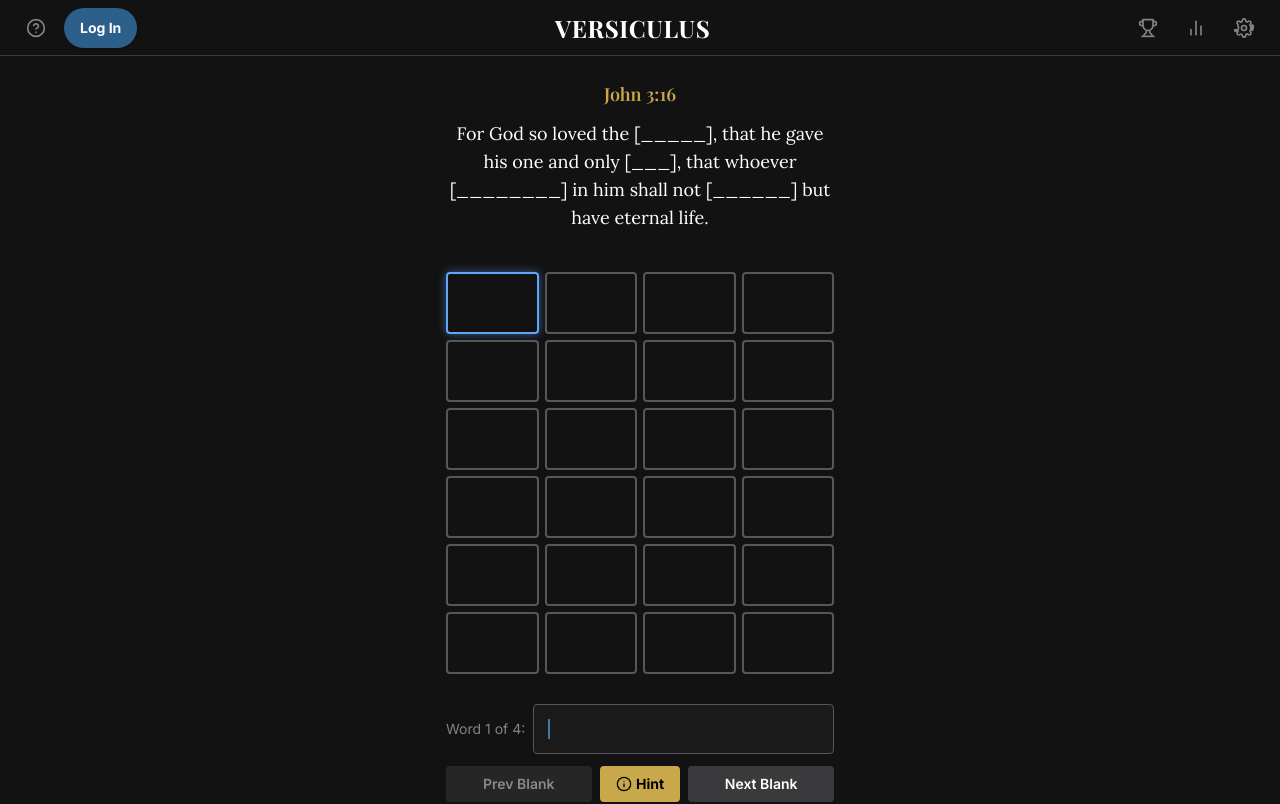
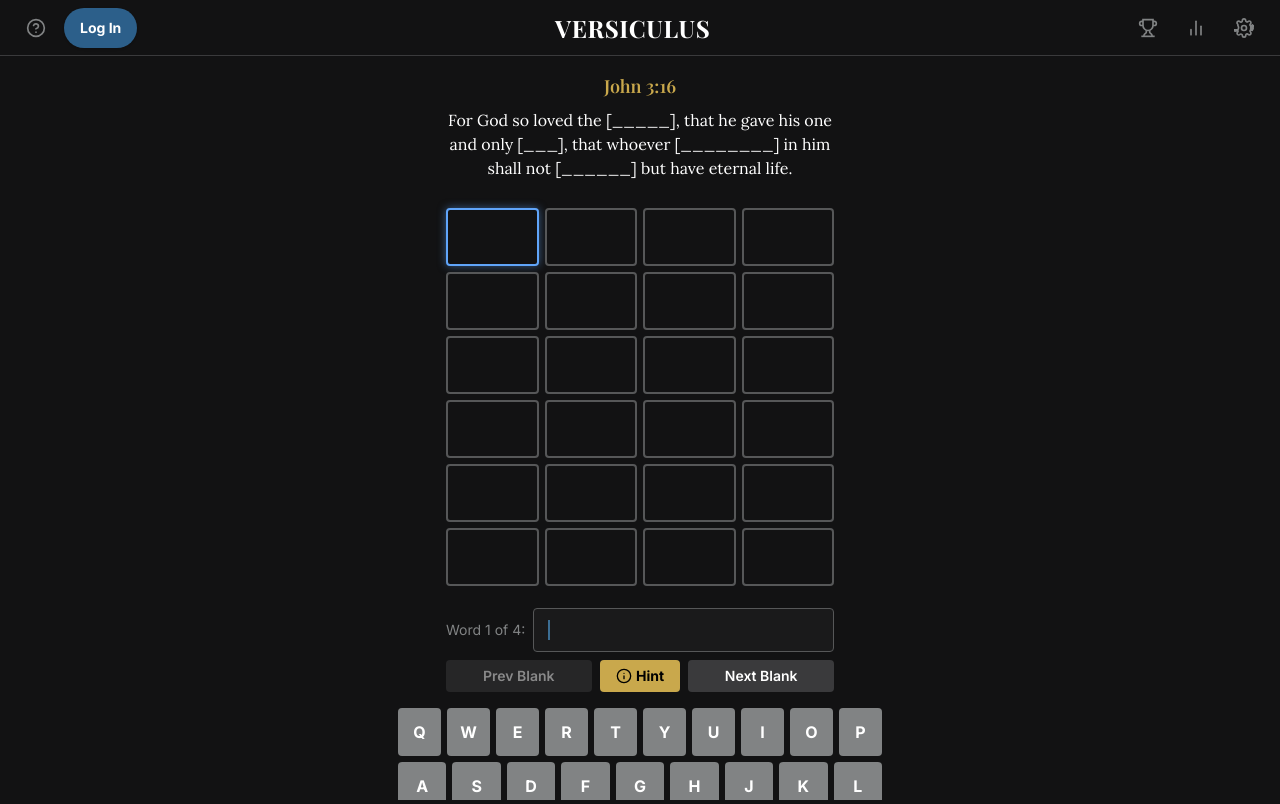
Before and after one commit to YapBingYen/Versiculus, a Next.js app in the folder frontend/: page /play in a window 1280 px wide. Shown: the top 804 px of the page. Built offline with nearby package versions, Linux system fonts and the light colour scheme; no server answers.

Commit message:
UI fit-to-screen + expand verse pool to 100

```diff
--- a/frontend/app/play/page.tsx
+++ b/frontend/app/play/page.tsx
@@ -198,7 +198,7 @@ function GameCore({
   };
 
   return (
-    <main className="min-h-screen bg-[#121213] text-white flex flex-col">
+    <main className="h-[100dvh] bg-[#121213] text-white flex flex-col overflow-hidden">
       <Header
         onOpenHelp={() => setIsHelpOpen(true)}
         onOpenStats={() => setIsStatsOpen(true)}
@@ -209,7 +209,7 @@ function GameCore({
         onLogout={handleLogout}
       />
 
-      <div className={`flex-1 flex flex-col overflow-y-auto pb-8 transition-opacity duration-300 ${isLoaded ? 'opacity-100' : 'opacity-0'}`}>
+      <div className={`flex-1 min-h-0 flex flex-col overflow-hidden transition-opacity duration-300 ${isLoaded ? 'opacity-100' : 'opacity-0'}`}>
         <VerseHeader verse={verse} />
 
         <GameGrid
--- a/frontend/components/game/GameGrid.tsx
+++ b/frontend/components/game/GameGrid.tsx
@@ -53,7 +53,7 @@ export function GameGrid({
   });
 
   return (
-    <div className="w-full max-w-[420px] mx-auto p-4 flex flex-col items-center justify-center">
+    <div className="w-full max-w-[420px] mx-auto px-4 py-2 sm:py-3 flex flex-col items-center justify-center">
       {rows.map((row, i) => (
         <GameRow
           key={i}
--- a/frontend/components/game/GameRow.tsx
+++ b/frontend/components/game/GameRow.tsx
@@ -29,7 +29,7 @@ export function GameRow({
   }
 
   return (
-    <div className={`flex gap-1.5 justify-center w-full mb-1.5`}>
+    <div className={`flex gap-1 sm:gap-1.5 justify-center w-full mb-1 sm:mb-1.5`}>
       {paddedWords.map((word, i) => (
         <GameTile
           key={i}
--- a/frontend/components/game/GameTile.tsx
+++ b/frontend/components/game/GameTile.tsx
@@ -59,8 +59,8 @@ export function GameTile({ word, state, animationDelay = 0, isActive = false }:
     <div
       className={`
         relative flex items-center justify-center
-        flex-1 min-w-[52px] sm:min-w-[62px] h-[52px] sm:h-[62px] px-1 sm:px-2
-        border-2 rounded font-inter font-bold text-xs sm:text-sm md:text-base
+        flex-1 min-w-[44px] sm:min-w-[52px] h-[44px] sm:h-[52px] md:h-[58px] px-1 sm:px-2
+        border-2 rounded font-inter font-bold text-[11px] sm:text-sm md:text-base
         transition-all duration-100 uppercase select-none overflow-hidden
         ${getColors()}
         ${isActive ? 'border-blue-400 shadow-[0_0_8px_rgba(96,165,250,0.5)]' : ''}
--- a/frontend/components/game/VerseHeader.tsx
+++ b/frontend/components/game/VerseHeader.tsx
@@ -7,11 +7,11 @@ interface VerseHeaderProps {
 
 export function VerseHeader({ verse }: VerseHeaderProps) {
   return (
-    <div className="w-full max-w-[420px] mx-auto px-4 py-6 text-center">
-      <h2 className="font-playfair text-[#C9A84C] font-semibold text-lg mb-3">
+    <div className="w-full max-w-[420px] mx-auto px-4 py-3 sm:py-4 text-center">
+      <h2 className="font-playfair text-[#C9A84C] font-semibold text-base sm:text-lg mb-2">
         {verse.reference}
       </h2>
-      <p className="font-lora text-white text-base sm:text-lg leading-relaxed">
+      <p className="font-lora text-white text-sm sm:text-base leading-relaxed">
         {verse.maskedText}
       </p>
     </div>
--- a/frontend/components/input/Keyboard.tsx
+++ b/frontend/components/input/Keyboard.tsx
@@ -55,16 +55,16 @@ export function Keyboard({
   };
 
   return (
-    <div className="w-full max-w-[500px] mx-auto mt-4 px-2 flex flex-col gap-2 select-none animate-fade-in pb-4">
+    <div className="w-full max-w-[500px] mx-auto mt-2 px-2 flex flex-col gap-1.5 select-none animate-fade-in pb-2">
       {ROWS.map((row, i) => (
-        <div key={i} className="flex justify-center gap-1 sm:gap-2">
+        <div key={i} className="flex justify-center gap-1 sm:gap-1.5">
           {row.map(key => (
             <button
               key={key}
               onClick={() => handleKeyClick(key)}
               disabled={disabled}
               className={`
-                flex items-center justify-center rounded font-inter font-bold text-sm sm:text-base h-12 sm:h-14
+                flex items-center justify-center rounded font-inter font-bold text-sm sm:text-base h-10 sm:h-12
                 transition-colors ${key === 'ENTER' || key === 'BACKSPACE' ? 'flex-[1.5]' : 'flex-1'}
                 ${getKeyStyle(key)}
                 ${disabled ? 'opacity-50 cursor-not-allowed' : 'cursor-pointer active:scale-95'}
--- a/frontend/components/input/WordInput.tsx
+++ b/frontend/components/input/WordInput.tsx
@@ -60,12 +60,12 @@ export function WordInput({
   if (disabled) return null;
 
   return (
-    <div className="w-full max-w-[420px] mx-auto mt-2 px-4 flex flex-col items-center gap-3">
+    <div className="w-full max-w-[420px] mx-auto mt-1 px-4 flex flex-col items-center gap-2">
       <div className="flex w-full items-center gap-2">
         <span className="text-[#818384] font-inter text-sm whitespace-nowrap">
           Word {activeBlankIndex + 1} of {blankCount}:
         </span>
-        <div className="flex-1 bg-[#1A1A1B] border border-[#565758] rounded p-3 text-white font-inter text-lg h-[50px] flex items-center uppercase tracking-wider relative overflow-hidden">
+        <div className="flex-1 bg-[#1A1A1B] border border-[#565758] rounded px-3 py-2 text-white font-inter text-base sm:text-lg h-[44px] flex items-center uppercase tracking-wider relative overflow-hidden">
           {currentWord}
           <span className="animate-pulse ml-[2px] w-[2px] h-5 bg-[#4A90C4]"></span>
         </div>
@@ -75,13 +75,13 @@ export function WordInput({
         <button
           onClick={onPrevBlank}
           disabled={activeBlankIndex === 0}
-          className="flex-1 py-2 px-2 bg-[#3A3A3C] hover:bg-[#565758] text-white rounded font-inter font-semibold text-sm disabled:opacity-50 transition-colors"
+          className="flex-1 py-1.5 px-2 bg-[#3A3A3C] hover:bg-[#565758] text-white rounded font-inter font-semibold text-sm disabled:opacity-50 transition-colors"
         >
           Prev Blank
         </button>
         <button
           onClick={onRequestHint}
-          className="flex-[0.5] py-2 px-2 bg-[#C9A84C] hover:bg-[#D4B55E] text-black rounded font-inter font-bold text-sm transition-colors flex items-center justify-center gap-1"
+          className="flex-[0.5] py-1.5 px-2 bg-[#C9A84C] hover:bg-[#D4B55E] text-black rounded font-inter font-bold text-sm transition-colors flex items-center justify-center gap-1"
           title="Reveal first letter (uses 1 hint)"
         >
           <svg xmlns="http://www.w3.org/2000/svg" width="16" height="16" viewBox="0 0 24 24" fill="none" stroke="currentColor" strokeWidth="2" strokeLinecap="round" strokeLinejoin="round"><circle cx="12" cy="12" r="10"></circle><line x1="12" y1="16" x2="12" y2="12"></line><line x1="12" y1="8" x2="12.01" y2="8"></line></svg>
@@ -90,7 +90,7 @@ export function WordInput({
         <button
           onClick={onNextBlank}
           disabled={activeBlankIndex === blankCount - 1}
-          className="flex-1 py-2 px-2 bg-[#3A3A3C] hover:bg-[#565758] text-white rounded font-inter font-semibold text-sm disabled:opacity-50 transition-colors"
+          className="flex-1 py-1.5 px-2 bg-[#3A3A3C] hover:bg-[#565758] text-white rounded font-inter font-semibold text-sm disabled:opacity-50 transition-colors"
         >
           Next Blank
         </button>
```
Also changed, not shown: 2 other files (tests, documents, lock files or other folders).
